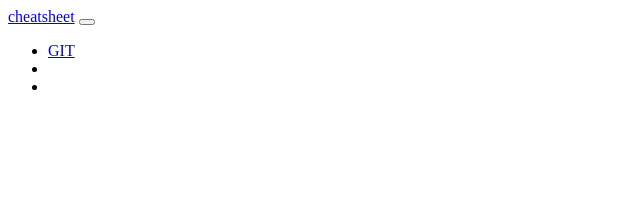
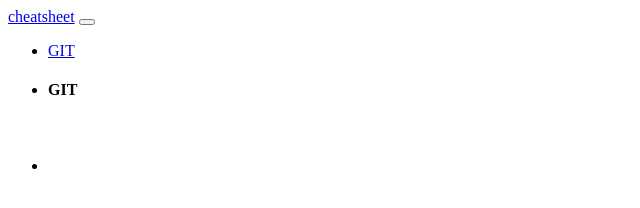
Before and after one commit to tux2162/cheatsheet, a plain HTML site: page index.html in a window 1280 px wide. Shown: the full height of the page, 0-640 px from the left. Drawn offline with nearby package versions, Linux system fonts and the light colour scheme.

Commit message:
Update index.html

```diff
--- a/index.html
+++ b/index.html
@@ -25,6 +25,9 @@
         </li>
         <li class="nav-item">
           <a class="nav-link" href="#"></a>
+	    <h4>GIT</h4>
+		<br></br>
+
         </li>
         <li class="nav-item">
           <a class="nav-link" href="#"></a>
```
